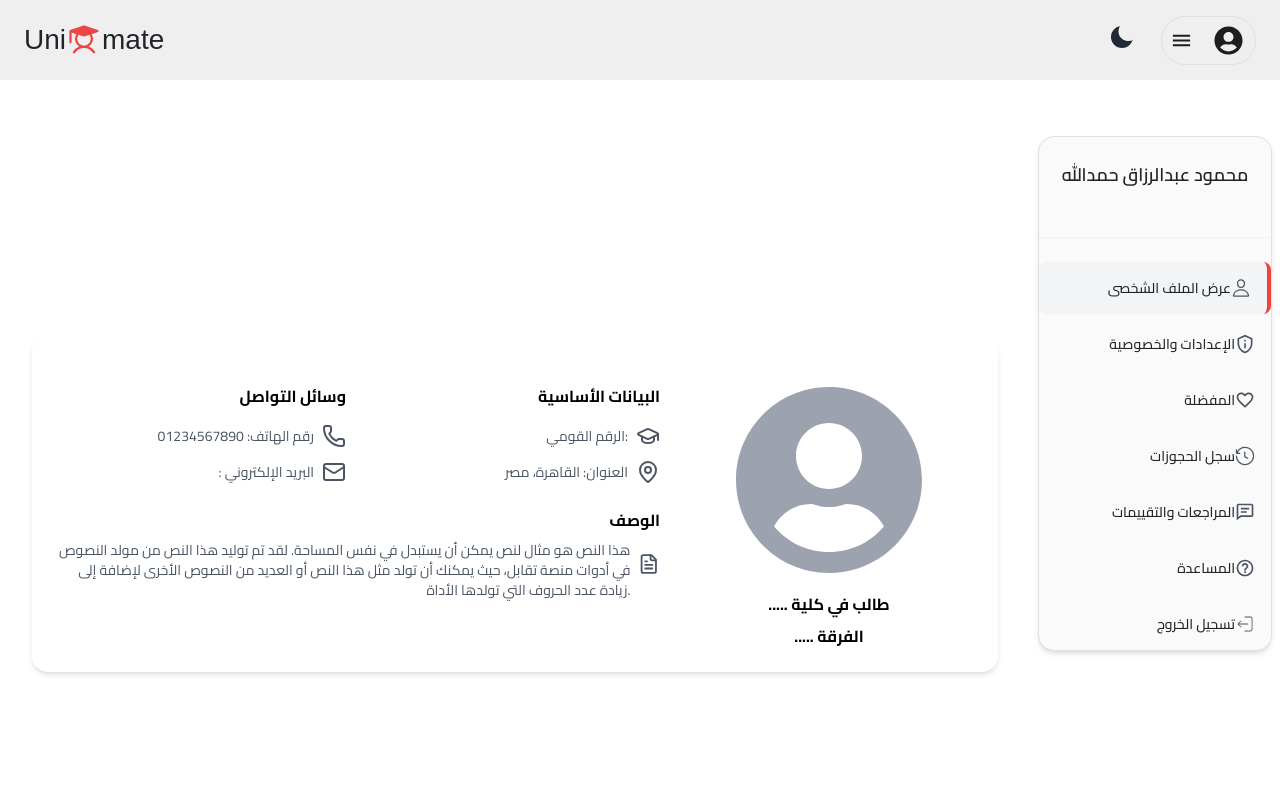
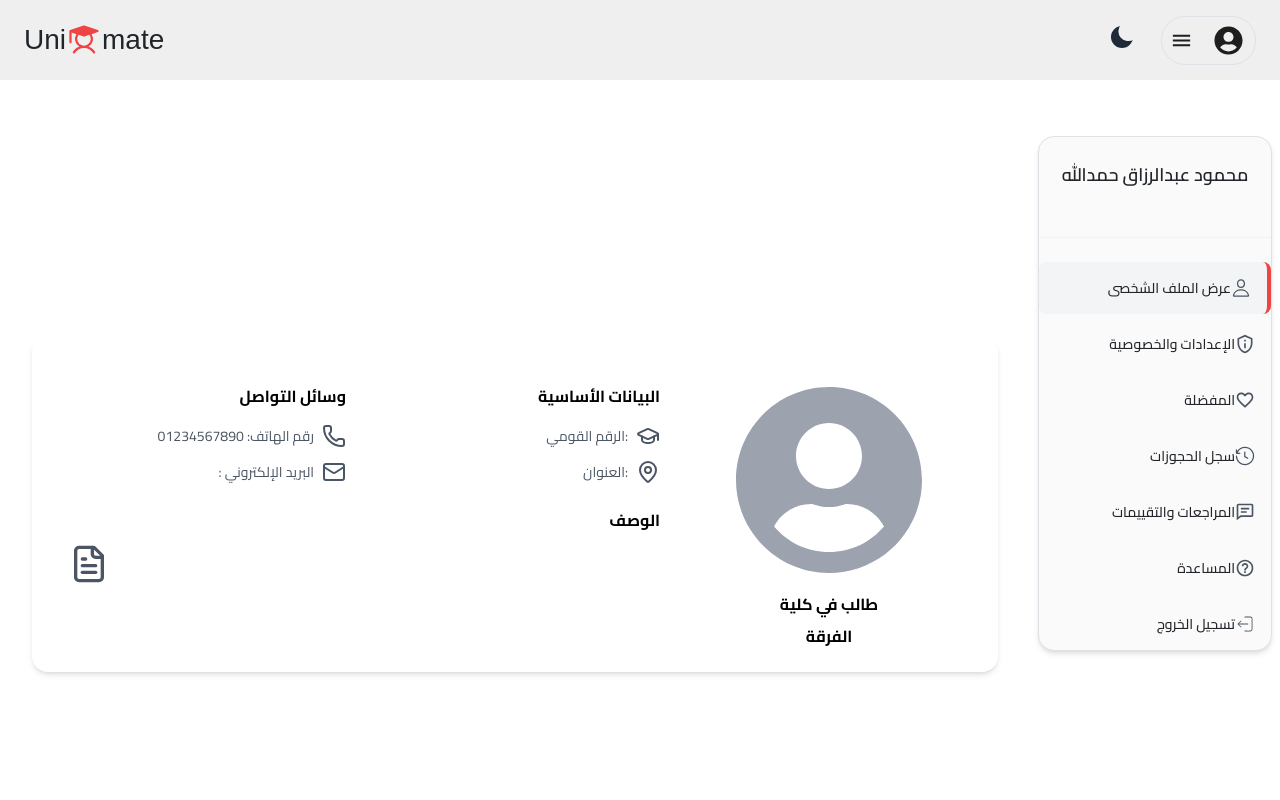
Before and after one commit to Mahmoud-Abd-Elrazek/Unimate, a React (Vite) app: page /auther/profile in a window 1280 px wide. Shown: the top 800 px of the page. Built offline with nearby package versions, Linux system fonts and the light colour scheme; no server answers; a web font is replaced by a local one.

Commit message:
i hate this authentication -- update the fun of saving token

```diff
--- a/src/Store/useAuthStore.tsx
+++ b/src/Store/useAuthStore.tsx
@@ -1,43 +1,61 @@
-import { create } from "zustand";
-import axios from "axios";
-// import { string } from "zod";
+import { create } from 'zustand';
+import { persist } from 'zustand/middleware';
+import axios from 'axios';
 
-interface User
-{
-  fname:string,
-  lname:string,
-  userName:string,
-  password:string,
-  email:string,
-  confrimPassword:string,
-  nationalId:string,
-  // role: "طالب" | "صاحب سكن";
+interface User {
+  fname: string;
+  lname: string;
+  userName: string;
+  password: string;
+  email: string;
+  confrimPassword: string;
+  nationalId: string;
 }
+
 interface AuthState {
   isAuthenticated: boolean;
   user: User | null;
   token: string | null;
   role: string | null;
-  phone :string;
-  otp:string|null;
-  setRole:(role:string)=>void;
+  phone: string;
+  otp: string | null;
+  setRole: (role: string) => void;
+  setToken: (token: string) => void;
   login: (email: string, password: string) => Promise<void>;
-  registerStudent:(data:User)=>Promise<void>;
-  registerOwner:(firstname: string,lastname:string, email: string, password: string, phone: string) => Promise<void>;
-  resetpassword:(email:string,password:string,confrimPassword:string,token:string)=>Promise<void>;
+  registerStudent: (data: User) => Promise<void>;
+  registerOwner: (firstname: string, lastname: string, email: string, password: string, phone: string) => Promise<void>;
+  resetpassword: (email: string, password: string, confrimPassword: string, token: string) => Promise<void>;
   logout: () => void;
+  confirmemail: (email: string, otp: string) => Promise<void>;
 }
 
-const useAuthStore = create<AuthState>((set) => ({
-  role: null,
-  setRole: (role: string) => set({ role }),
+const useAuthStore = create<AuthState>()(
+  persist(
+    (set) => ({
       isAuthenticated: false,
       user: null,
       token: null,
-  phonen: null,
-  otp:null,
+      role: null,
       phone: '',
-  // register students
+      otp: null,
+
+      setRole: (role: string) => set({ role }),
+      setToken: (token: string) => set({ token }),
+
+      login: async (email: string, password: string) => {
+        try {
+          const res = await axios.post(
+            'https://darkteam.runasp.net/LogInUserEndpoint/LogInUser',
+            { email, password }
+          );
+          set({ isAuthenticated: true, token: res.data.token, user: res.data.user });
+          console.log(res)
+          console.log("Login successful. Token:", res.data.token);
+        } catch (error) {
+          console.error('Login failed:', error);
+        }
+      },
+
       registerStudent: async (data: User) => {
         try {
           if (data.password !== data.confrimPassword) {
@@ -47,16 +65,19 @@ const useAuthStore = create<AuthState>((set) => ({
             'https://darkteam.runasp.net/RegisterStudentEndPoint/RegisterStudent',
             { ...data }
           );
-      set({ isAuthenticated: true, token: res.data.token, user: res.data.user, role: "Student" });
-      localStorage.setItem('token', res.data.token);
-      localStorage.setItem('role', useAuthStore.getState().role ?? '');
-      console.log(useAuthStore.getState().role)
+          set({
+            isAuthenticated: false,
+            token: res.data.token,
+            user: res.data.user,
+            role: "Student"
+          });
+          console.log("Student registered successfully.");
         } catch (error) {
-      console.error('Registration failed:', error);
+          console.error('Student registration failed:', error);
         }
       },
-  // register owner
- registerOwner: async (firstname: string, lastname: string, email: string, password: string, phone: string) => {
+
+      registerOwner: async (firstname, lastname, email, password, phone) => {
         try {
           const res = await axios.post(
             'https://darkteam.runasp.net/RegisterOwnerEndPoint/RegisterOwner',
@@ -68,68 +89,70 @@ const useAuthStore = create<AuthState>((set) => ({
               phoneNo: phone,
             }
           );
-
           set({
-      isAuthenticated: false,
+            isAuthenticated: false, // أو true حسب سلوك الـ backend
             token: res.data.token,
             user: res.data.user,
-      role: "Owner",
+            role: "Owner"
           });
-
-    localStorage.setItem('token', res.data.token);
-    localStorage.setItem('role', 'Owner');
-
-    console.log("Role stored:", 'Owner');
+          console.log("Owner registered successfully.");
         } catch (error) {
-    console.error('Registration failed:', error);
+          console.error('Owner registration failed:', error);
         }
       },
 
-
-
-  login: async (email: string, password: string) => {
+      resetpassword: async (email, password, confrimPassword, token) => {
         try {
-
-
-      const res = await axios.post(
-        'https://darkteam.runasp.net/LogInUserEndpoint/LogInUser',
-        { email, password }
-      );
-      set({ isAuthenticated: true, token: res.data.token, user: res.data.user });
-      localStorage.setItem('token', res.data.token);
-      console.log("this is res is "+ res)
-      // localStorage.setItem('role',res.data.token.role);
+          const res = await axios.post("https://darkteam.runasp.net/ResetPasswordWithOutIdentityEndpoint/ResetPassword", {
+            email,
+            password,
+            confrimPassword,
+            token
+          });
+          set({
+            isAuthenticated: true,
+            user: res.data.user,
+            token: res.data.token,
+            role: res.data.role
+          });
+          console.log("Password reset successful.");
         } catch (error) {
-      console.error('Login failed:', error);
+          console.error("Password reset failed:", error);
         }
       },
+
+      confirmemail: async (email, otp) => {
+        try {
+          const res = await axios.get(`https://darkteam.runasp.net/ConfirmEmailEndpoint/ConfirmEmail?email=${email}&OTP=${otp}`);
+          set({
+            isAuthenticated: true,
+            user: res.data.user,
+            token: res.data.token,
+            role: res.data.role
+          });
+          console.log("Email confirmed.");
+        } catch (error) {
+          console.error("Email confirmation failed:", error);
+        }
+      },
+
       logout: () => {
-    set({ isAuthenticated: false, user: null, token: null, role: null });
-    localStorage.removeItem('token');
-    localStorage.removeItem('role');
-  },
-  resetpassword: async (email: string,password:string ,confrimPassword:string,token:string) => {
+        set({
+          isAuthenticated: false,
+          user: null,
+          token: null,
+          role: null,
+          phone: '',
+          otp: null
+        });
+        console.log("Logged out.");
+      }
+    }),
+    {
+      name: 'auth-storage', // اسم الـ localStorage key
+      // getStorage: () => localStorage, // ممكن تغييره لـ sessionStorage لو حبيت
+    }
+  )
+);
 
-    try{
-        const res=await axios.post("https://darkteam.runasp.net/ResetPasswordWithOutIdentityEndpoint/ResetPassword",(
-          {email,password,confrimPassword,token}
-        ))
-        set({isAuthenticated:true,user:res.data.user,token:res.data.token,role:res.data.role})
-        console.log(res.data)
-    }catch(error){
-        console.log("there is an error in reset Password"+error)
-    }
-
-  },
-  // ti's not use
-  confirmemail: async (email: string,otp:string) => {
-    try{
-      const res=await axios.get(`https://darkteam.runasp.net/ConfirmEmailEndpoint/ConfirmEmail?email=${email}&OTP=${otp}`)
-      set({isAuthenticated:true,user:res.data.user,token:res.data.token,role:res.data.role})
-      console.log(res.data)
-    }catch(error){
-        console.log("there is an error in confirm email"+error)
-    }
-  }
-}));
 export default useAuthStore;
--- a/src/Store/useProfileStore.tsx
+++ b/src/Store/useProfileStore.tsx
@@ -1,5 +1,6 @@
 import axios from "axios";
 import { create } from "zustand";
+import useAuthStore from "./useAuthStore";
 
 interface ProfileState {
   fname: string;
@@ -19,7 +20,7 @@ interface ProfileState {
   karnihImage: string;
   country:string;
   DisplayStudentinfo: () => void;
-  UPdateStudentProfile: (fname: string, lname: string, governorate: string, address: string, briefOverView: string,country:string) => Promise<void>
+  UPdateStudentProfile: (fname: string, lname: string, governorate: string, address: string, briefOverView: string) => Promise<void>
   AddAcadmicInfo:(university:string,faculty:string,academicYear:string,department:string,karnihImage:string)=>Promise<void>
 }
 
@@ -42,7 +43,16 @@ const useProfileStore = create<ProfileState>((set) => ({
   country:"",
   // show profile
   DisplayStudentinfo: () => {
-    axios.get("https://darkteam.runasp.net/UpdateProfileDisplayEndpoint/UpdateProfileDisplay").then((response) => {
+    const token=useAuthStore.getState().token;
+    console.log("Token used in Info Page:", token);
+    axios.get("https://darkteam.runasp.net/GetStudentEndpoint/GetStudent",
+      {
+        headers:{
+          Authorization:`Bearer ${token}`
+        }
+
+      }
+    ).then((response) => {
       const res = response.data;
       set({ fname: res.fname, lname: res.lname, userName: res.userName, email: res.email, password: res.password, confrimPassword: res.confrimPassword, nationalId: res.nationalId });
     }).catch((error) => {
@@ -50,12 +60,18 @@ const useProfileStore = create<ProfileState>((set) => ({
     });
   },
   // update profile
-  UPdateStudentProfile: async (firstname: string, lastname: string, Governorate: string, Address: string, BriefOverView: string,Country:string): Promise<void> => {
+  UPdateStudentProfile: async (firstname: string, lastname: string, Governorate: string, Address: string, BriefOverView: string): Promise<void> => {
+    const token=useAuthStore.getState().token;
+    console.log("Token used in Info Page:", token);
     try {
       await axios.post("https://darkteam.runasp.net/UpdateProfileSaveEndpoint/UpdateProfileSave", {
-        firstname, lastname, governorate: Governorate, Address, BriefOverView,Country
+        firstName:firstname, lastName:lastname, governorate: Governorate, address:Address,briefOverView: BriefOverView
+      },{
+        headers:{
+          Authorization: `Bearer ${token}`
+        }
       });
-      set({ fname: firstname, lname: lastname, governorate: Governorate, address: Address, briefOverView: BriefOverView,country:Country });
+      set({ fname: firstname, lname: lastname, governorate: Governorate, address: Address, briefOverView: BriefOverView, });
       console.log("updated successfully !!");
     } catch (error) {
       console.log("update failed", error);
--- a/src/pages/User_Profile_Pages/Profile/profile.tsx
+++ b/src/pages/User_Profile_Pages/Profile/profile.tsx
@@ -8,6 +8,7 @@ import { useEffect } from 'react';
 const UserProfile = () => {
   const { fname, lname, userName, email, nationalId } = useProfileStore((state) => state);
   const showProfile = useProfileStore((state) => state.DisplayStudentinfo);
+  const {briefOverView,faculty,academicYear,address}=useProfileStore()
   const Role = useAuthStore((state) => state.role);
   console.log(fname, lname, userName, email, nationalId);
   console.log("hello");
@@ -28,7 +29,7 @@ const UserProfile = () => {
 
             {/* محتوى البيانات */}
             <div className="md:col-span-2 text-right space-y-4 sm:space-y-6">
-              <h1 className="text-xl sm:text-2xl font-bold">{userName}</h1>
+              <h1 className="text-xl sm:text-2xl font-bold">ali</h1>
 
               <div>
                 <h2 className=" text-[black] font-bold mb-2 dark:text-[white]">وسائل التواصل</h2>
@@ -48,7 +49,7 @@ const UserProfile = () => {
                 <h2 className=" text-[black] mb-2 font-bold dark:text-[white]">الوصف</h2>
                 <div className="flex gap-2 items-start text-gray-600 text-sm dark:text-[#BDBDBD]">
                   <p className="text-xs sm:text-sm">
-                    هذا النص هو مثال لنص يمكن أن يستبدل في نفس المساحة. لقد تم توليد هذا النص من مولد النصوص في أدوات منصة تقابل، حيث يمكنك أن تولد مثل هذا النص أو العديد من النصوص الأخرى لإضافة إلى زيادة عدد الحروف التي تولدها الأداة.
+                  hello world !!!!!!!!!!!!!!!!!!!!!!!!
                   </p>
                   <FileText className="w-[30px] sm:w-[50px] h-[30px] sm:h-[40px] text-lg mt-1" />
                 </div>
@@ -92,7 +93,7 @@ const UserProfile = () => {
                       <GraduationCap className="text-base sm:text-lg" />
                     </li>
                     <li className="flex items-center justify-end gap-2">
-                      <span>العنوان: القاهرة، مصر</span>
+                      <span>العنوان:{address}</span>
                       <MapPin className="text-base sm:text-lg" />
                     </li>
                   </ul>
@@ -103,7 +104,7 @@ const UserProfile = () => {
                 <h2 className=" text-[black] font-bold mb-2 dark:text-[white] text-sm sm:text-base">الوصف</h2>
                 <div className="flex gap-2 items-start text-gray-600 text-xs sm:text-sm dark:text-[#BDBDBD]">
                   <p>
-                    هذا النص هو مثال لنص يمكن أن يستبدل في نفس المساحة. لقد تم توليد هذا النص من مولد النصوص في أدوات منصة تقابل، حيث يمكنك أن تولد مثل هذا النص أو العديد من النصوص الأخرى لإضافة إلى زيادة عدد الحروف التي تولدها الأداة.
+                    {briefOverView}
                   </p>
                   <FileText className="w-[30px] sm:w-[50px] h-[30px] sm:h-[40px] text-base sm:text-lg mt-1" />
                 </div>
@@ -115,10 +116,10 @@ const UserProfile = () => {
               <FaUserCircle className="w-32 h-32 sm:w-48 sm:h-48 text-gray-400 dark:text-[#BDBDBD]" />
               <div className="text-center space-y-1 sm:space-y-2">
                 <div className="flex items-center justify-center gap-2 text-[black] font-bold dark:text-[white] text-sm sm:text-base">
-                  <span> ..... طالب في كلية </span>
+                  <span> {faculty} طالب في كلية </span>
                 </div>
                 <div className="flex items-center justify-center gap-2 text-[black] font-bold dark:text-[white] text-sm sm:text-base">
-                  <span>..... الفرقة </span>
+                  <span>{academicYear} الفرقة </span>
                 </div>
               </div>
             </div>
```
Also changed, not shown: src/pages/EditProfilePage/Edit_personal_information/edit_profile_information.tsx (+3 -4 lines). Lines whose indentation alone changed are shown as unchanged.
